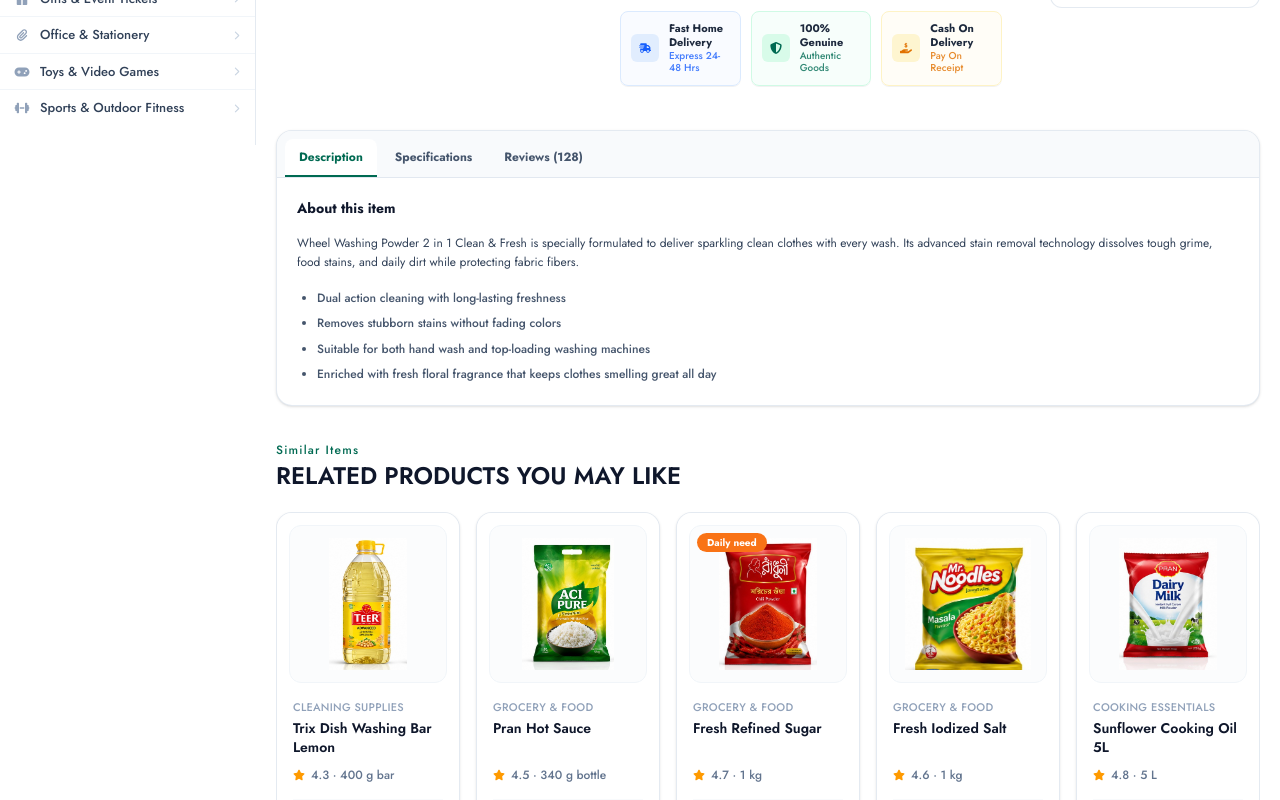
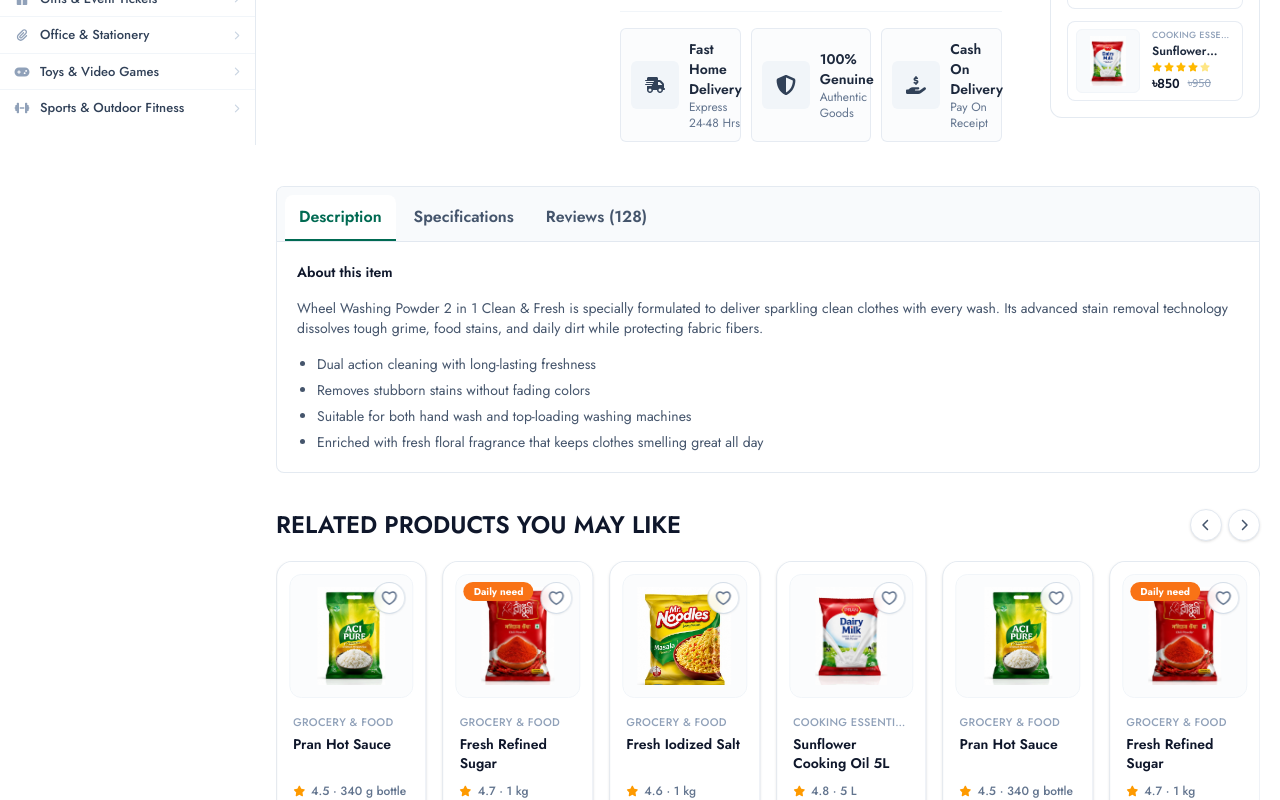
Before and after one commit to bmnazmussakib/ronex-mart-ui, a Next.js app: page /product in a window 1280 px wide. Shown: the part 680-1480 px from the top of the page. Built offline with nearby package versions, Linux system fonts and the light colour scheme.

Commit message:
checkout page

```diff
--- a/components/product/ProductGallery.jsx
+++ b/components/product/ProductGallery.jsx
@@ -4,6 +4,7 @@
 import { Swiper, SwiperSlide } from 'swiper/react';
 import { Navigation } from 'swiper/modules';
 import { FaChevronLeft, FaChevronRight } from 'react-icons/fa6';
+import { RiHeart3Line, RiHeart3Fill } from 'react-icons/ri';
 
 export default function ProductGallery({ images, defaultBadge }) {
   const galleryImages = images && images.length > 0
@@ -17,6 +18,7 @@
 
   const [activeIndex, setActiveIndex] = useState(0);
   const [mainSwiper, setMainSwiper] = useState(null);
+  const [isWishlist, setIsWishlist] = useState(false);
   const prevRef = useRef(null);
   const nextRef = useRef(null);
 
@@ -36,6 +38,19 @@
             {defaultBadge}
           </span>
         )}
+
+        {/* Wishlist Toggle Button */}
+        <button
+          onClick={() => setIsWishlist(!isWishlist)}
+          aria-label="Toggle Wishlist"
+          className="absolute top-4 right-4 z-10 w-9 h-9 rounded-full bg-white border border-slate-200/80 shadow-sm flex items-center justify-center transition-all cursor-pointer hover:scale-105 group/heart"
+        >
+          {isWishlist ? (
+            <RiHeart3Fill className="text-red-500 text-xl" />
+          ) : (
+            <RiHeart3Line className="text-slate-400 text-xl group-hover/heart:text-red-500 transition-colors" />
+          )}
+        </button>
 
         <Swiper
           onSwiper={setMainSwiper}
--- a/components/product/ProductInfo.jsx
+++ b/components/product/ProductInfo.jsx
@@ -85,7 +85,7 @@
 
       {/* Title */}
       <div>
-        <h1 className="text-xl sm:text-2xl font-semibold text-slate-900 leading-snug">
+        <h1 className="text-xl sm:text-3xl font-medium text-slate-900 leading-snug">
           {data.title}
         </h1>
 
@@ -188,38 +188,38 @@
         </button>
       </div>
 
-      {/* Professional Multi-Color Trust Badges Strip */}
+      {/* Trust Badges Strip (Neutral Theme) */}
       <div className="grid grid-cols-1 sm:grid-cols-3 gap-2.5 border-t border-slate-100 pt-4">
-        {/* Fast Delivery - Blue Theme */}
-        <div className="flex items-center gap-2.5 p-2.5 rounded-lg border border-blue-100 bg-blue-50/40 hover:bg-white hover:border-blue-300 transition-all shadow-2xs">
-          <div className="w-7 h-7 rounded-md bg-blue-100/80 text-blue-600 flex items-center justify-center shrink-0">
-            <FaTruckFast className="text-xs" />
+        {/* Fast Delivery */}
+        <div className="flex items-center gap-2.5 p-2.5 rounded-md border border-slate-200/80 bg-slate-50/50 hover:bg-white hover:border-slate-300 transition-all">
+          <div className="w-12 h-12 rounded-md bg-slate-100 text-slate-700 flex items-center justify-center shrink-0">
+            <FaTruckFast className="text-xl" />
           </div>
           <div className="flex flex-col leading-tight">
-            <span className="text-[11px] font-bold text-slate-800">Fast Home Delivery</span>
-            <span className="text-[10px] text-blue-600/80 font-medium">Express 24-48 Hrs</span>
+            <span className="text-sm font-semibold text-slate-800">Fast Home Delivery</span>
+            <span className="text-xs text-slate-500 font-base">Express 24-48 Hrs</span>
           </div>
         </div>
 
-        {/* 100% Genuine - Emerald Theme */}
-        <div className="flex items-center gap-2.5 p-2.5 rounded-lg border border-emerald-100 bg-emerald-50/40 hover:bg-white hover:border-emerald-300 transition-all shadow-2xs">
-          <div className="w-7 h-7 rounded-md bg-emerald-100/80 text-[#006a52] flex items-center justify-center shrink-0">
-            <FaShieldHalved className="text-xs" />
+        {/* 100% Genuine */}
+        <div className="flex items-center gap-2.5 p-2.5 rounded-md border border-slate-200/80 bg-slate-50/50 hover:bg-white hover:border-slate-300 transition-all">
+          <div className="w-12 h-12 rounded-md bg-slate-100 text-slate-700 flex items-center justify-center shrink-0">
+            <FaShieldHalved className="text-xl" />
           </div>
           <div className="flex flex-col leading-tight">
-            <span className="text-[11px] font-bold text-slate-800">100% Genuine</span>
-            <span className="text-[10px] text-[#006a52]/80 font-medium">Authentic Goods</span>
+            <span className="text-sm font-semibold text-slate-800">100% Genuine</span>
+            <span className="text-xs text-slate-500 font-base">Authentic Goods</span>
           </div>
         </div>
 
-        {/* Cash On Delivery - Amber Theme */}
-        <div className="flex items-center gap-2.5 p-2.5 rounded-lg border border-amber-100 bg-amber-50/40 hover:bg-white hover:border-amber-300 transition-all shadow-2xs">
-          <div className="w-7 h-7 rounded-md bg-amber-100/80 text-amber-600 flex items-center justify-center shrink-0">
-            <FaHandHoldingDollar className="text-xs" />
+        {/* Cash On Delivery */}
+        <div className="flex items-center gap-2.5 p-2.5 rounded-md border border-slate-200/80 bg-slate-50/50 hover:bg-white hover:border-slate-300 transition-all">
+          <div className="w-12 h-12 rounded-md bg-slate-100 text-slate-700 flex items-center justify-center shrink-0">
+            <FaHandHoldingDollar className="text-xl" />
           </div>
           <div className="flex flex-col leading-tight">
-            <span className="text-[11px] font-bold text-slate-800">Cash On Delivery</span>
-            <span className="text-[10px] text-amber-600/80 font-medium">Pay On Receipt</span>
+            <span className="text-sm font-semibold text-slate-800">Cash On Delivery</span>
+            <span className="text-xs text-slate-500 font-base">Pay On Receipt</span>
           </div>
         </div>
       </div>
--- a/components/product/ProductTabs.jsx
+++ b/components/product/ProductTabs.jsx
@@ -7,12 +7,12 @@
   const [activeTab, setActiveTab] = useState('description');
 
   return (
-    <div className="bg-white rounded-2xl border border-slate-200/90 shadow-sm overflow-hidden">
+    <div className="bg-white rounded-lg border border-slate-200/90  overflow-hidden">
       {/* Tabs Header */}
       <div className="flex items-center border-b border-slate-200 bg-slate-50 px-2 pt-2 overflow-x-auto gap-1 custom-scrollbar">
         <button
           onClick={() => setActiveTab('description')}
-          className={`px-3.5 py-2.5 text-xs font-bold transition-all border-b-2 cursor-pointer whitespace-nowrap ${activeTab === 'description'
+          className={`px-3.5 py-2.5 text-md font-semibold transition-all border-b-2 cursor-pointer whitespace-nowrap ${activeTab === 'description'
               ? 'border-[#006a52] text-[#006a52] bg-white rounded-t-lg shadow-2xs'
               : 'border-transparent text-slate-600 hover:text-slate-900'
             }`}
@@ -21,7 +21,7 @@
         </button>
         <button
           onClick={() => setActiveTab('specifications')}
-          className={`px-3.5 py-2.5 text-xs font-bold transition-all border-b-2 cursor-pointer whitespace-nowrap ${activeTab === 'specifications'
+          className={`px-3.5 py-2.5 text-md font-semibold transition-all border-b-2 cursor-pointer whitespace-nowrap ${activeTab === 'specifications'
               ? 'border-[#006a52] text-[#006a52] bg-white rounded-t-lg shadow-2xs'
               : 'border-transparent text-slate-600 hover:text-slate-900'
             }`}
@@ -30,7 +30,7 @@
         </button>
         <button
           onClick={() => setActiveTab('reviews')}
-          className={`px-3.5 py-2.5 text-xs font-bold transition-all border-b-2 cursor-pointer whitespace-nowrap ${activeTab === 'reviews'
+          className={`px-3.5 py-2.5 text-md font-semibold transition-all border-b-2 cursor-pointer whitespace-nowrap ${activeTab === 'reviews'
               ? 'border-[#006a52] text-[#006a52] bg-white rounded-t-lg shadow-2xs'
               : 'border-transparent text-slate-600 hover:text-slate-900'
             }`}
@@ -43,11 +43,11 @@
       <div className="p-5 text-xs text-slate-700 leading-relaxed">
         {activeTab === 'description' && (
           <div className="space-y-4">
-            <h3 className="text-sm font-bold text-slate-900">About this item</h3>
-            <p>
+            <h3 className="text-sm font-semibold text-slate-900">About this item</h3>
+            <p className='text-sm font-base text-slate-600'>
               Wheel Washing Powder 2 in 1 Clean & Fresh is specially formulated to deliver sparkling clean clothes with every wash. Its advanced stain removal technology dissolves tough grime, food stains, and daily dirt while protecting fabric fibers.
             </p>
-            <ul className="list-disc pl-5 space-y-1.5 font-medium text-slate-600">
+            <ul className="list-disc pl-5 space-y-1.5 font-base text-slate-600 text-sm">
               <li>Dual action cleaning with long-lasting freshness</li>
               <li>Removes stubborn stains without fading colors</li>
               <li>Suitable for both hand wash and top-loading washing machines</li>
@@ -58,23 +58,23 @@
 
         {activeTab === 'specifications' && (
           <div className="space-y-3">
-            <h3 className="text-sm font-bold text-slate-900">Technical Specifications</h3>
-            <div className="divide-y divide-slate-100 max-w-lg">
+            <h3 className="text-sm font-semibold text-slate-900">Technical Specifications</h3>
+            <div className="divide-y divide-slate-100 max-w-lg text-sm">
               <div className="py-2 grid grid-cols-2">
-                <span className="font-semibold text-slate-500">Brand</span>
-                <span className="font-medium text-slate-800">Unilever Bangladesh</span>
+                <span className="font-medium text-slate-500">Brand</span>
+                <span className="font-base text-slate-800">Unilever Bangladesh</span>
               </div>
               <div className="py-2 grid grid-cols-2">
-                <span className="font-semibold text-slate-500">Pack Weight</span>
-                <span className="font-medium text-slate-800">500 g</span>
+                <span className="font-medium text-slate-500">Pack Weight</span>
+                <span className="font-base text-slate-800">500 g</span>
               </div>
               <div className="py-2 grid grid-cols-2">
-                <span className="font-semibold text-slate-500">Form</span>
-                <span className="font-medium text-slate-800">Detergent Powder</span>
+                <span className="font-medium text-slate-500">Form</span>
+                <span className="font-base text-slate-800">Detergent Powder</span>
               </div>
               <div className="py-2 grid grid-cols-2">
-                <span className="font-semibold text-slate-500">Country of Origin</span>
-                <span className="font-medium text-slate-800">Bangladesh</span>
+                <span className="font-medium text-slate-500">Country of Origin</span>
+                <span className="font-base text-slate-800">Bangladesh</span>
               </div>
             </div>
           </div>
@@ -84,9 +84,9 @@
           <div id="reviews" className="space-y-5">
             <div className="flex items-center justify-between border-b border-slate-100 pb-4">
               <div>
-                <h3 className="text-sm font-bold text-slate-900">Customer Ratings</h3>
+                <h3 className="text-sm font-semibold text-slate-900">Customer Ratings</h3>
                 <div className="flex items-center gap-2 mt-1">
-                  <span className="text-xl font-bold text-slate-900">4.8</span>
+                  <span className="text-xl font-semibold text-slate-900">4.8</span>
                   <div className="flex items-center gap-1 text-amber-500 text-xs">
                     <FaStar />
                     <FaStar />
@@ -97,17 +97,17 @@
                   <span className="text-slate-400">• 128 verified reviews</span>
                 </div>
               </div>
-              <button className="bg-[#006a52] text-white px-4 py-2 rounded-full text-xs font-bold hover:bg-[#005240] transition-colors cursor-pointer">
+              <button className="bg-[#006a52] text-white px-4 py-2 rounded-full text-xs font-semibold hover:bg-[#005240] transition-colors cursor-pointer">
                 Write a Review
               </button>
             </div>
 
             {/* Sample Review List */}
             <div className="space-y-4">
-              <div className="p-3.5 bg-slate-50 rounded-xl border border-slate-100">
+              <div className="p-3.5 bg-slate-50 rounded-lg border border-slate-100">
                 <div className="flex items-center justify-between mb-1">
                   <div className="flex items-center gap-2">
-                    <span className="font-bold text-slate-900">Tanvir Ahmed</span>
+                    <span className="font-semibold text-slate-900">Tanvir Ahmed</span>
                     <span className="bg-emerald-100 text-emerald-800 text-[10px] font-bold px-2 py-0.5 rounded-full">
                       Verified Purchase
                     </span>
--- a/components/product/RelatedProducts.jsx
+++ b/components/product/RelatedProducts.jsx
@@ -52,15 +52,78 @@
       weight: "5 L",
       price: "৳850",
     },
+    {
+      image: "/img/product/product (3).jpeg",
+      title: "Pran Hot Sauce",
+      category: "GROCERY & FOOD",
+      rating: "4.5",
+      weight: "340 g bottle",
+      price: "৳70",
+    },
+    {
+      image: "/img/product/product (4).jpeg",
+      title: "Fresh Refined Sugar",
+      category: "GROCERY & FOOD",
+      rating: "4.7",
+      weight: "1 kg",
+      price: "৳90",
+      badge: "Daily need",
+    },
+    {
+      image: "/img/product/product (5).jpeg",
+      title: "Fresh Iodized Salt",
+      category: "GROCERY & FOOD",
+      rating: "4.6",
+      weight: "1 kg",
+      price: "৳45",
+    },
+    {
+      image: "/img/product/product (6).jpeg",
+      title: "Sunflower Cooking Oil 5L",
+      category: "COOKING ESSENTIALS",
+      rating: "4.8",
+      weight: "5 L",
+      price: "৳850",
+    },
+    {
+      image: "/img/product/product (3).jpeg",
+      title: "Pran Hot Sauce",
+      category: "GROCERY & FOOD",
+      rating: "4.5",
+      weight: "340 g bottle",
+      price: "৳70",
+    },
+    {
+      image: "/img/product/product (4).jpeg",
+      title: "Fresh Refined Sugar",
+      category: "GROCERY & FOOD",
+      rating: "4.7",
+      weight: "1 kg",
+      price: "৳90",
+      badge: "Daily need",
+    },
+    {
+      image: "/img/product/product (5).jpeg",
+      title: "Fresh Iodized Salt",
+      category: "GROCERY & FOOD",
+      rating: "4.6",
+      weight: "1 kg",
+      price: "৳45",
+    },
+    {
+      image: "/img/product/product (6).jpeg",
+      title: "Sunflower Cooking Oil 5L",
+      category: "COOKING ESSENTIALS",
+      rating: "4.8",
+      weight: "5 L",
+      price: "৳850",
+    },
   ];
 
   return (
     <div className="py-4">
       <div className="flex items-center justify-between mb-5">
         <div>
-          <span className="text-xs font-medium tracking-widest capitalize text-[#006a52] block mb-0.5">
-            Similar items
-          </span>
           <h2 className="text-xl sm:text-2xl font-semibold uppercase text-slate-900">
             Related Products You May Like
           </h2>
@@ -101,7 +164,7 @@
           480: { slidesPerView: 2, spaceBetween: 16 },
           640: { slidesPerView: 3, spaceBetween: 16 },
           768: { slidesPerView: 4, spaceBetween: 16 },
-          1024: { slidesPerView: 5, spaceBetween: 16 },
+          1024: { slidesPerView: 6, spaceBetween: 16 },
         }}
         className="relatedSwiper pb-2"
       >
--- a/components/product/RelatedProductsVertical.jsx
+++ b/components/product/RelatedProductsVertical.jsx
@@ -15,7 +15,7 @@
       id: "1",
       image: "/img/product/product (2).jpeg",
       title: "Trix Dish Washing Bar Lemon 400g",
-      rating: 4.5,
+      category: "CLEANING SUPPLIES",
       oldPrice: "৳80",
       price: "৳60",
     },
@@ -23,7 +23,7 @@
       id: "2",
       image: "/img/product/product (3).jpeg",
       title: "Pran Hot Sauce 340g Bottle",
-      rating: 4.0,
+      category: "GROCERY & FOOD",
       oldPrice: "৳90",
       price: "৳70",
     },
@@ -31,7 +31,7 @@
       id: "3",
       image: "/img/product/product (4).jpeg",
       title: "Fresh Refined Sugar 1kg Pack",
-      rating: 5.0,
+      category: "GROCERY & FOOD",
       oldPrice: "৳100",
       price: "৳90",
     },
@@ -39,7 +39,7 @@
       id: "4",
       image: "/img/product/product (5).jpeg",
       title: "Smuckers Concord Grape Jelly 1.36kg",
-      rating: 4.8,
+      category: "IMPORTED FOODS",
       oldPrice: "৳2,890",
       price: "৳2,600",
     },
@@ -47,7 +47,47 @@
       id: "5",
       image: "/img/product/product (6).jpeg",
       title: "Sunflower Cooking Oil 5L Pet Bottle",
-      rating: 4.7,
+      category: "COOKING ESSENTIALS",
+      oldPrice: "৳950",
+      price: "৳850",
+    },
+    {
+      id: "1",
+      image: "/img/product/product (2).jpeg",
+      title: "Trix Dish Washing Bar Lemon 400g",
+      category: "CLEANING SUPPLIES",
+      oldPrice: "৳80",
+      price: "৳60",
+    },
+    {
+      id: "2",
+      image: "/img/product/product (3).jpeg",
+      title: "Pran Hot Sauce 340g Bottle",
+      category: "GROCERY & FOOD",
+      oldPrice: "৳90",
+      price: "৳70",
+    },
+    {
+      id: "3",
+      image: "/img/product/product (4).jpeg",
+      title: "Fresh Refined Sugar 1kg Pack",
+      category: "GROCERY & FOOD",
+      oldPrice: "৳100",
+      price: "৳90",
+    },
+    {
+      id: "4",
+      image: "/img/product/product (5).jpeg",
+      title: "Smuckers Concord Grape Jelly 1.36kg",
+      category: "IMPORTED FOODS",
+      oldPrice: "৳2,890",
+      price: "৳2,600",
+    },
+    {
+      id: "5",
+      image: "/img/product/product (6).jpeg",
+      title: "Sunflower Cooking Oil 5L Pet Bottle",
+      category: "COOKING ESSENTIALS",
       oldPrice: "৳950",
       price: "৳850",
     },
@@ -57,7 +97,7 @@
     <div className="bg-white rounded-xl border border-slate-200/90 p-4">
       {/* Header with Title & Vertical Nav Controls */}
       <div className="flex items-center justify-between mb-4 border-b border-slate-100 pb-3">
-        <h3 className="text-sm font-bold uppercase tracking-wide text-slate-800">
+        <h3 className="text-sm font-semibold uppercase tracking-wide text-slate-800">
           Related Products
         </h3>
         <div className="flex items-center gap-1">
@@ -79,11 +119,11 @@
       </div>
 
       {/* Vertical Swiper Slider Container */}
-      <div className="h-[340px] overflow-hidden">
+      <div className="h-[450px] overflow-hidden">
         <Swiper
           direction="vertical"
           modules={[Navigation]}
-          slidesPerView={3}
+          slidesPerView={5}
           spaceBetween={12}
           loop={true}
           onBeforeInit={(swiper) => {
@@ -113,7 +153,10 @@
 
                 {/* Product Info */}
                 <div className="flex-1 min-w-0">
-                  <h4 className="font-semibold text-xs text-slate-800 group-hover:text-[#006a52] line-clamp-2 leading-snug transition-colors">
+                  <span className="text-[9px] font-medium text-slate-400 uppercase tracking-wide block truncate">
+                    {item.category}
+                  </span>
+                  <h4 className="font-semibold text-xs text-slate-800 group-hover:text-[#006a52] line-clamp-1 leading-snug transition-colors mt-0.5">
                     {item.title}
                   </h4>
                   {/* Rating Stars */}
@@ -125,15 +168,15 @@
                     <FaStar className="text-amber-200" />
                   </div>
                   {/* Price */}
-                  <div className="flex items-center gap-2">
+                  <div className="flex items-center gap-2 font-taka">
+                    <span className="text-sm font-semibold text-slate-900">
+                      {item.price}
+                    </span>
                     {item.oldPrice && (
                       <span className="text-xs text-slate-400 line-through font-normal">
                         {item.oldPrice}
                       </span>
                     )}
-                    <span className="text-sm font-bold text-slate-900">
-                      {item.price}
-                    </span>
                   </div>
                 </div>
               </Link>
--- a/components/ui/ProductCard.jsx
+++ b/components/ui/ProductCard.jsx
@@ -1,8 +1,10 @@
 'use client';
 
+import { useState } from 'react';
 import Link from 'next/link';
 import { useCart } from '@/context/CartContext';
 import { FaStar, FaPlus } from 'react-icons/fa6';
+import { RiHeart3Line, RiHeart3Fill } from 'react-icons/ri';
 
 export default function ProductCard({
   id = "1",
@@ -16,6 +18,7 @@
   badge,
 }) {
   const { addToCart } = useCart();
+  const [isWishlist, setIsWishlist] = useState(false);
 
   const handleAdd = (e) => {
     e.stopPropagation();
@@ -38,6 +41,24 @@
             {badge}
           </span>
         ) : null}
+
+        {/* Wishlist Button */}
+        <button
+          type="button"
+          onClick={(e) => {
+            e.preventDefault();
+            e.stopPropagation();
+            setIsWishlist(!isWishlist);
+          }}
+          aria-label="Toggle Wishlist"
+          className="absolute top-5 right-5 z-10 w-8 h-8 rounded-full bg-white/90 backdrop-blur-xs border border-slate-300/80 shadow-xs flex items-center justify-center transition-all cursor-pointer hover:scale-105 group/heart"
+        >
+          {isWishlist ? (
+            <RiHeart3Fill className="text-red-500 text-lg" />
+          ) : (
+            <RiHeart3Line className="text-slate-500 text-lg group-hover/heart:text-red-500 transition-colors" />
+          )}
+        </button>
         <div className="bg-slate-50/60 w-full aspect-square rounded-xl p-3 flex items-center justify-center border border-slate-100 overflow-hidden">
           <img
             src={image}
```
Also changed, not shown: app/checkout/page.js (+4 -8 lines), components/cart/CartDrawer.jsx (+15 -15 lines), components/checkout/CheckoutSummarySidebar.jsx (+10 -10 lines), components/checkout/ShippingAndBillingForm.jsx (+47 -51 lines).
